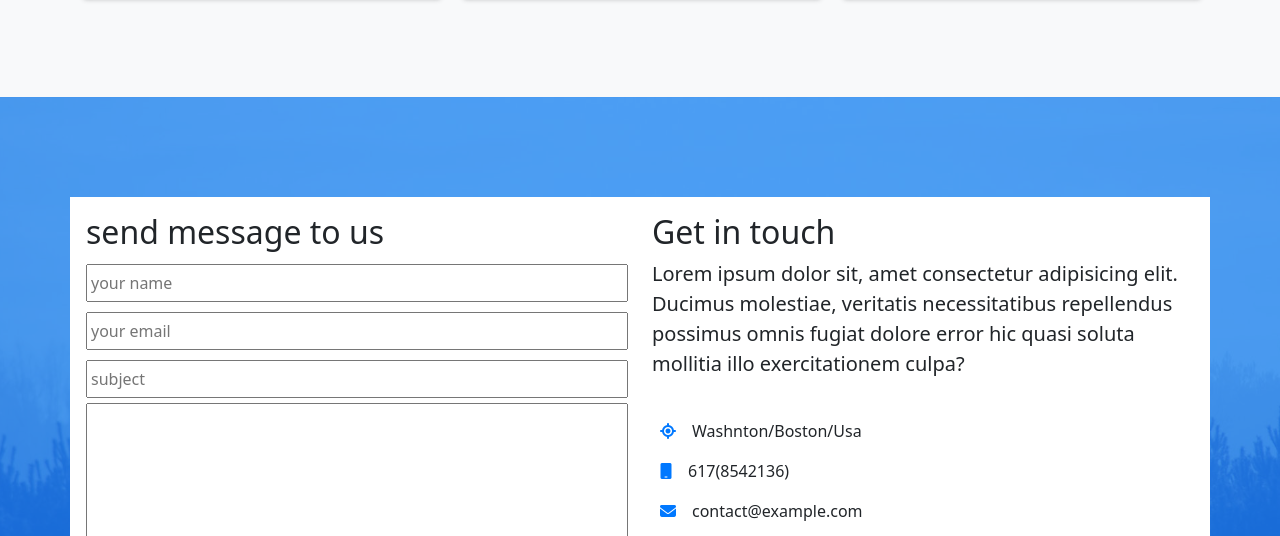
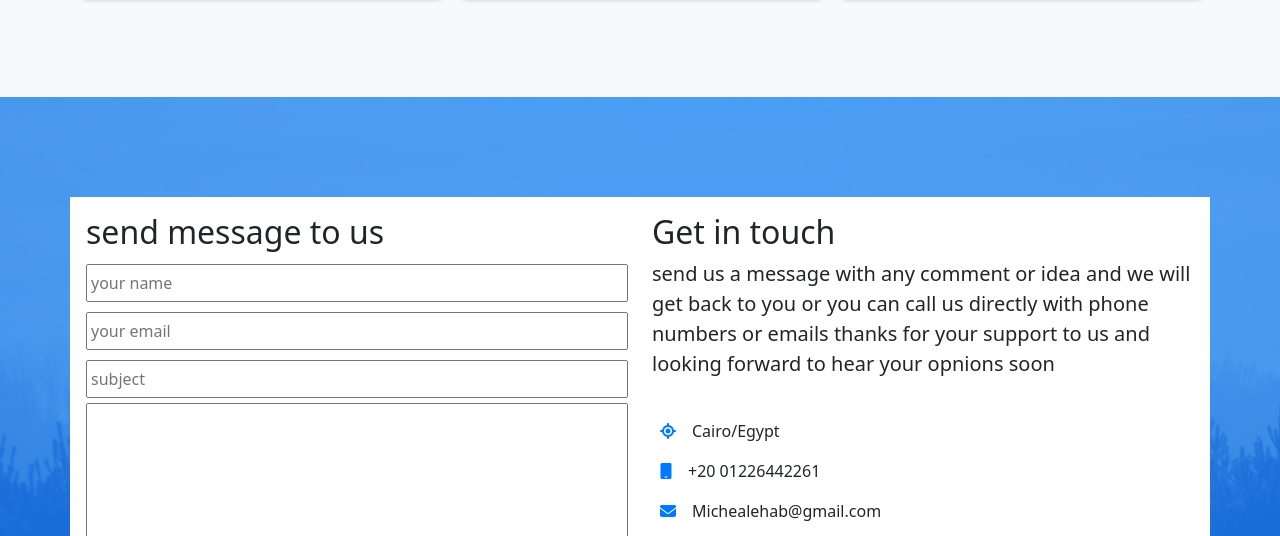
Before and after one commit to Kero121/books, a plain HTML site: page index.html in a window 1280 px wide. Shown: the part 3515-4051 px from the top of the page. Drawn offline with Linux system fonts and the light colour scheme.

Commit message:
Update index.html

```diff
--- a/index.html
+++ b/index.html
@@ -324,22 +324,23 @@
                 </div>
                 <div class="col-lg-6">
                     <h2> Get in touch</h2>
-                    <p class="lead"> Lorem ipsum dolor sit, amet consectetur adipisicing elit. Ducimus molestiae,
-                        veritatis
-                        necessitatibus repellendus possimus omnis fugiat dolore error hic quasi soluta mollitia illo
-                        exercitationem culpa?</p>
+                    <p class="lead"> send us a message with any comment or idea and we will get back to you or you can
+                        call us directly with phone numbers or emails
+                        thanks for your support to us and looking forward to hear your opnions soon
+
+                    </p>
                     <div class="info pt-4 ">
                         <div class="icons-contact d-flex ">
                             <i class="fa-solid fa-location pt-1 ps-2 "></i>
-                            <p class="ps-3 text-capitalize"> washnton/boston/usa</p>
+                            <p class="ps-3 text-capitalize"> Cairo/Egypt</p>
                         </div>
                         <div class="icons-contact d-flex ">
                             <i class="fa-solid fa-mobile pt-1 ps-2 "></i>
-                            <p class="ps-3"> 617(8542136)</p>
+                            <p class="ps-3"> +20 01226442261</p>
                         </div>
                         <div class="icons-contact d-flex ">
                             <i class="fa-solid fa-envelope pt-1 ps-2 "></i>
-                            <p class="ps-3"> contact@example.com</p>
+                            <p class="ps-3"> Michealehab@gmail.com</p>
                         </div>
                     </div>
                     <div class="social-media d-flex ps-2">
```
